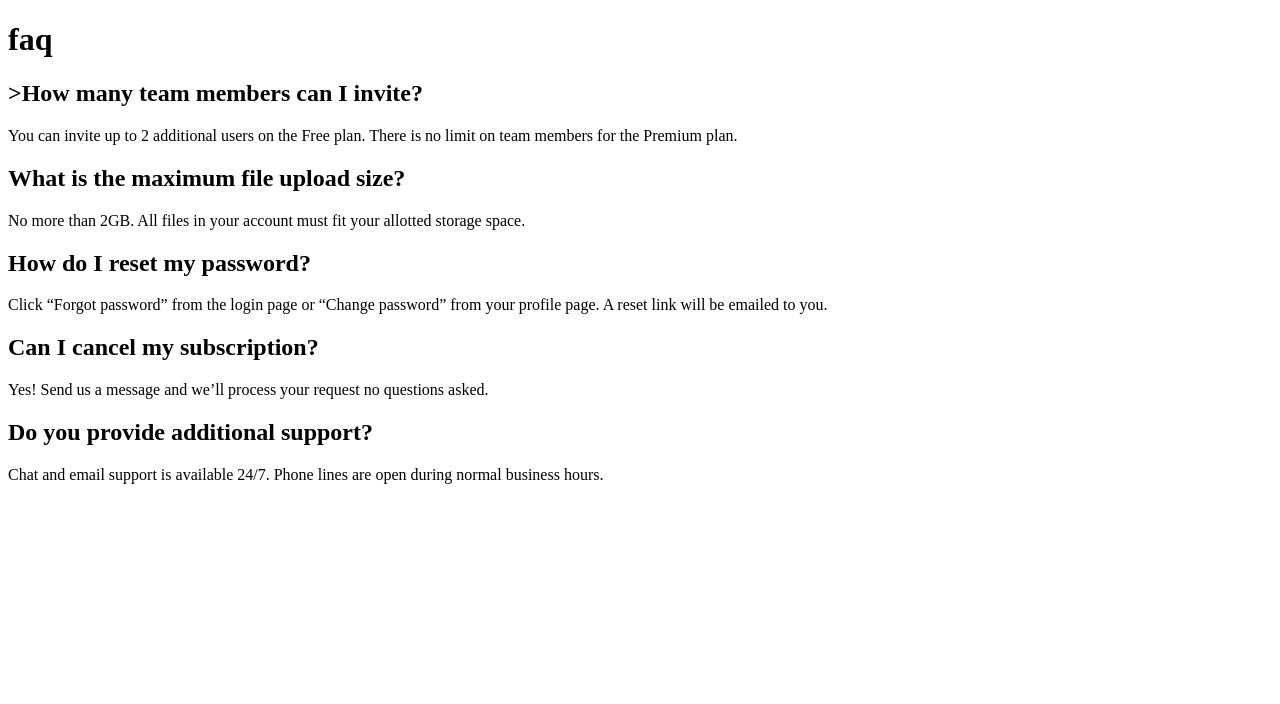
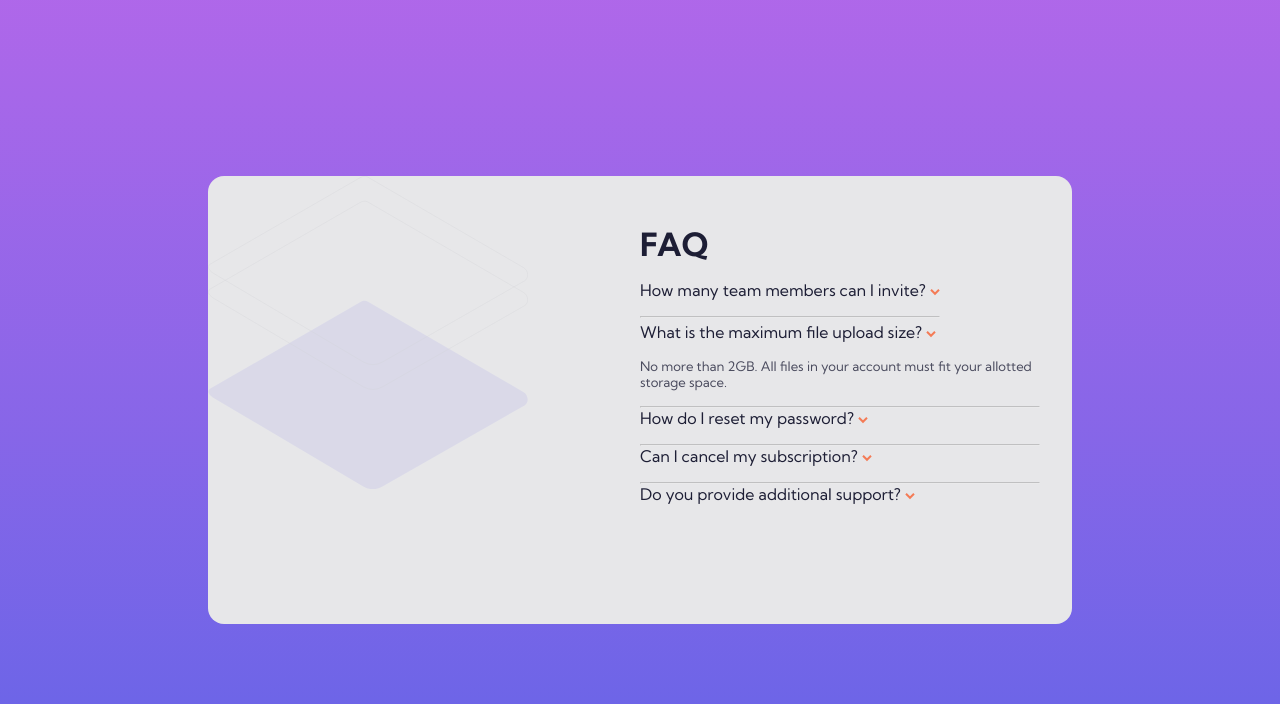
Before and after one commit to adrian-reggiani/tarjetaAcordion, a plain HTML site: page index.html in a window 1280 px wide. Drawn offline with Linux system fonts and the light colour scheme.

Commit message:
Modificando informacion

```diff
--- a/css/estilos.css
+++ b/css/estilos.css
@@ -0,0 +1,113 @@
+:root{
+    /* Texto */
+    --azulOscuro: hsl(238, 29%, 16%);
+    --rojoClaro:hsl(14, 88%, 65%);
+
+    --azulMOscuro:hsl(237, 12%, 33%);
+    --azulGrisado:hsl(240, 6%, 50%);
+    /* Fondo */
+    --violetaClaro: hsl(273, 75%, 66%);
+    --azulClaro:hsl(240, 73%, 65%);
+    --azulLGrisado: hsl(240, 5%, 91%);
+}
+
+*{
+    box-sizing: border-box;
+    margin: 0;
+    padding: 0;
+}
+
+
+body{
+    font-size: 16px;
+    font-family: 'Kumbh Sans', sans-serif;
+    min-height: 100vh;
+    display: flex;
+    align-items: center;
+    background: linear-gradient(to top, var(--azulClaro),var(--violetaClaro));
+}
+
+.contenedor{
+    margin: 0 auto;
+    max-width: 62.5rem;
+    height: 28rem;
+    display: flex;
+    border-radius: 1rem;
+    background-color: var(--azulLGrisado);
+    position: relative;
+    /* box-shadow: 10px 10px 0px 10px var(--violetaClaro) ; */
+
+
+
+}
+
+h1{
+    margin:1rem 0;
+    text-transform: uppercase;
+    font-size: 2rem;
+    color: var(--azulOscuro);
+}
+
+h2{
+    font-size: 1rem;
+    font-weight: 400;
+    color: var(--azulOscuro);
+    display: inline;
+}
+
+p{
+    font-size: 0.82rem;
+    color: var(--azulMOscuro);
+
+}
+
+hr{
+   color: var(--azulLGrisado);
+   opacity: 0.5;
+   margin-top: 1rem;
+}
+
+.informacion{
+    margin: 2rem;
+}
+
+.informacion h2, p{
+    margin: 1rem 0;
+}
+
+.informacion__contenido{
+    display: inline-block;
+}
+
+
+
+
+
+
+
+
+
+
+
+
+.imagen, .informacion{
+   width: 25rem;
+}
+
+.imagen__fondo{
+    position: absolute;
+    width: 20rem;
+    top: 0;
+    left: 0;
+
+}
+
+.imagen__caja{
+    position: absolute;
+    top: 157px;
+    left: -93px;
+}
+
+.imagen__monitor{
+    position: absolute;
+}
--- a/index.html
+++ b/index.html
@@ -5,38 +5,60 @@
   <meta name="viewport" content="width=device-width, initial-scale=1.0"> <!-- displays site properly based on user's device -->
 
   <link rel="icon" type="image/png" sizes="32x32" href="./images/favicon-32x32.png">
+  <link rel="preconnect" href="https://fonts.googleapis.com">
+<link rel="preconnect" href="https://fonts.gstatic.com" crossorigin>
+<link href="https://fonts.googleapis.com/css2?family=Kumbh+Sans:wght@400;700&display=swap" rel="stylesheet">
+  <link rel="stylesheet" href="css/estilos.css">
 
   <title>Frontend Mentor | FAQ Accordion Card</title>
 
-  <!-- Feel free to remove these styles or customise in your own stylesheet 👍 -->
-  <style>
-    .attribution { font-size: 11px; text-align: center; }
-    .attribution a { color: hsl(228, 45%, 44%); }
-  </style>
+
 </head>
 <body>
   <div class="contenedor">
+    <div class="imagen">
+      <img src="images/bg-pattern-desktop.svg" class="imagen__fondo" alt="Fondo">
+  <!--     <img src="/images/illustration-woman-online-desktop.svg"  class="imagen__monitor" alt="imagen demostrativa"> -->
+      <!-- <img src="/images/illustration-box-desktop.svg" alt="caja" class="imagen__caja"> -->
+    </div>
+    <div class="informacion">
+      <h1>Faq</h1>
 
-    <h1>faq</h1>
+        <div class="informacion__contenido">
+          <h2>How many team members can I invite?</h2>
+          <img src="/images/icon-arrow-down.svg" alt="flecha">
 
-  <h2>>How many team members can I invite?</h2>
-  <p>You can invite up to 2 additional users on the Free plan. There is no limit on
-  team members for the Premium plan.</p>
+        <!--  <p>You can invite up to 2 additional users on the Free plan. There is no limit on
+        team members for the Premium plan.</p> -->
+          <hr>
+        </div>
 
-  <h2>What is the maximum file upload size?</h2>
-  <p></p>No more than 2GB. All files in your account must fit your allotted storage space.</p>
+        <div>
+          <h2>What is the maximum file upload size?</h2>
+          <img src="/images/icon-arrow-down.svg" alt="flecha">
+          <p>No more than 2GB. All files in your account must fit your allotted storage space.</p>
+          <hr>
+        </div>
 
-  <h2>How do I reset my password?</h2>
-  <p>Click “Forgot password” from the login page or “Change password” from your profile page.
-  A reset link will be emailed to you.</p>
+        <div>
+          <h2>How do I reset my password?</h2>
+          <img src="/images/icon-arrow-down.svg" alt="flecha">
+          <!-- <p>Click “Forgot password” from the login page or “Change password” from your profile page.
+          A reset link will be emailed to you.</p> -->
+          <hr>
+        </div>
 
-  <h2>Can I cancel my subscription?</h2>
-  <p>Yes! Send us a message and we’ll process your request no questions asked.</p>
-
-  <h2>Do you provide additional support?</h2>
-  <p>Chat and email support is available 24/7. Phone lines are open during normal business hours.</p>
-</div>
-
+        <div>
+          <h2>Can I cancel my subscription?</h2>
+          <img src="/images/icon-arrow-down.svg" alt="flecha">
+          <!--  <p>Yes! Send us a message and we’ll process your request no questions asked.</p> -->
+          <hr>
+          <h2>Do you provide additional support?</h2>
+          <img src="/images/icon-arrow-down.svg" alt="flecha">
+          <!-- <p>Chat and email support is available 24/7. Phone lines are open during normal business hours.</p> -->
+        </div>
+    </div>
+  </div>
 <!--   <div class="attribution">
     Challenge by <a href="https://www.frontendmentor.io?ref=challenge" target="_blank">Frontend Mentor</a>.
     Coded by <a href="#">Your Name Here</a>.
```
